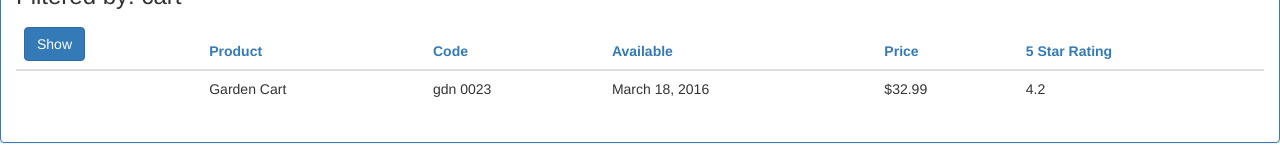
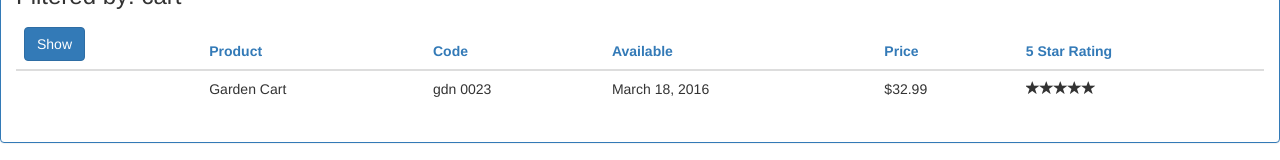
Before and after one commit to georgimanov/APM, an Angular app: page / in a window 1280 px wide. Shown: the part 183-343 px from the top of the page. Built offline with nearby package versions, Linux system fonts and the light colour scheme.

Commit message:
added start.component

```diff
--- a/src/app/app.module.ts
+++ b/src/app/app.module.ts
@@ -5,12 +5,14 @@
 import { AppComponent } from './app.component';
 import { ProductListComponent } from './products/product-list.component';
 import { ConvertToSpacesPipe } from './shared/convert-to-spaces.pipe';
+import { StarComponent } from './shared/star.component';
 
 @NgModule({
   declarations: [
     AppComponent,
     ProductListComponent,
-    ConvertToSpacesPipe
+    ConvertToSpacesPipe,
+    StarComponent
   ],
   imports: [
     BrowserModule,
--- a/src/app/products/product-list.component.html
+++ b/src/app/products/product-list.component.html
@@ -38,7 +38,7 @@
                             <td>{{product.productCode | lowercase | convertToSpaces: "-"}}</td>
                             <td>{{product.releaseDate}}</td>
                             <td>{{product.price | currency: 'USD':true:'1.2-2'}}</td>
-                            <td>{{product.starRating}}</td>
+                            <td><pm-star [rating]='product.starRating'></pm-star></td>
                         </tr>
                     </tbody>
                 </table>
--- /dev/null
+++ b/src/app/shared/star.component.ts
@@ -0,0 +1,14 @@
+import { Component, OnChanges, Input } from '@angular/core';
+
+@Component({
+    templateUrl: './star.component.html',
+    selector: 'pm-star',
+    styleUrls: ['./star.component.css']
+})
+export class StarComponent implements OnChanges {
+    starWidth: number;
+    @Input() rating: number;
+    ngOnChanges(): void {
+        this.starWidth = this.rating * 86 / 5;
+    }
+}
```
